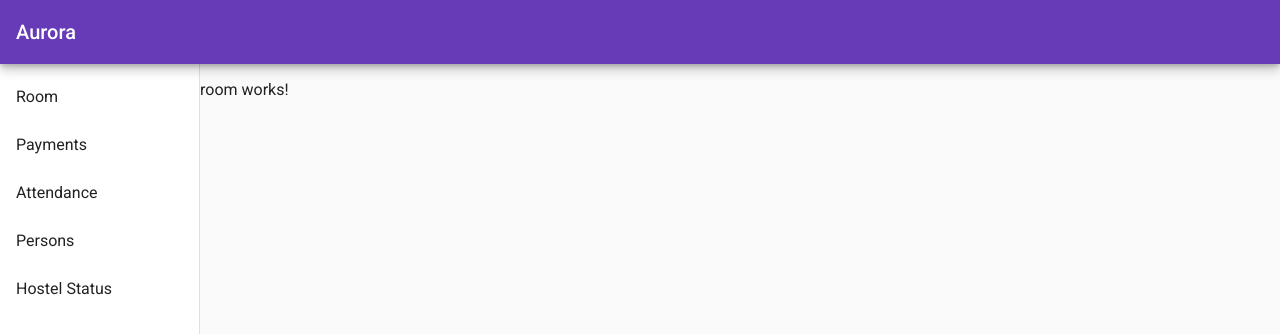
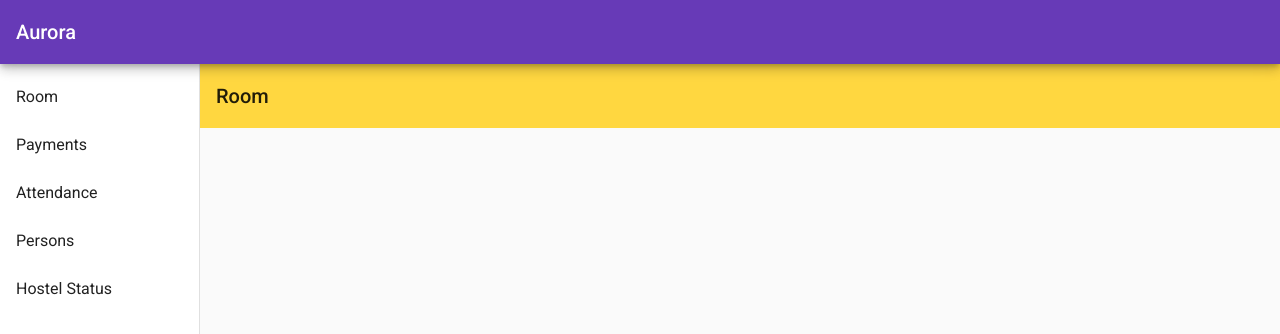
Before and after one commit to apvinit/aurora, an Angular app: page /room in a window 1280 px wide. Shown: the top 334 px of the page. Built offline with nearby package versions, Linux system fonts and the light colour scheme.

Commit message:
add toolbar and a router outlet to the component

```diff
--- a/src/app/room/room/room.component.html
+++ b/src/app/room/room/room.component.html
@@ -1,3 +1,2 @@
-<p>
-  room works!
-</p>
+<mat-toolbar color="accent">Room</mat-toolbar>
+<router-outlet></router-outlet>
```
